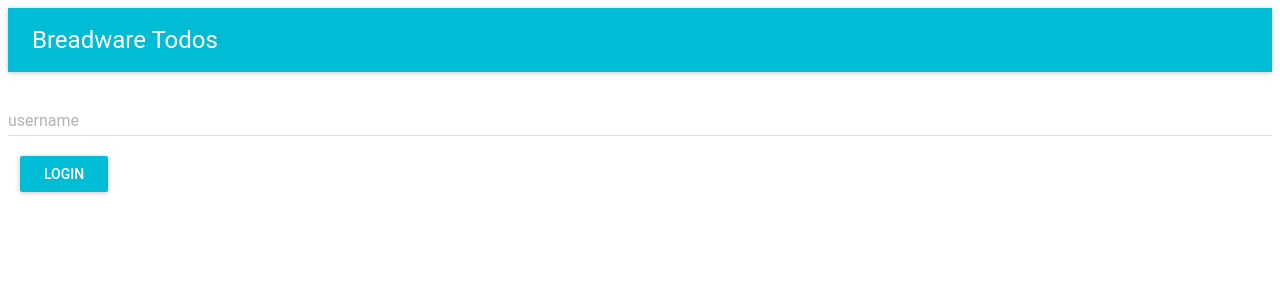
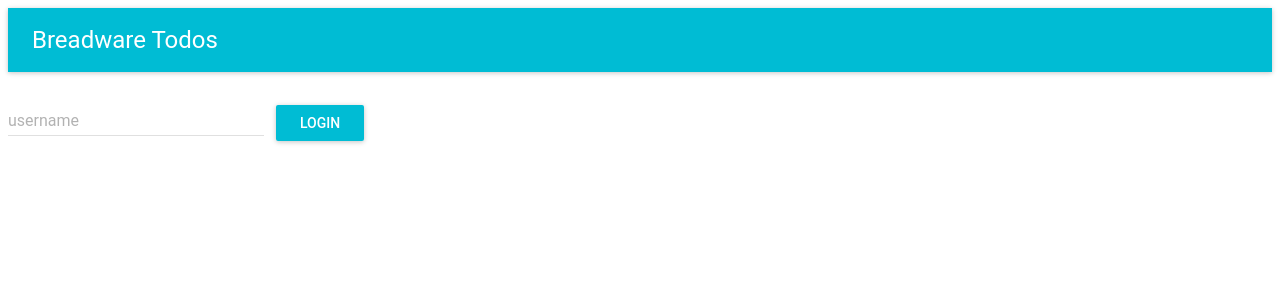
Before and after one commit to maxbraz/breadwareTodoList, a React app: page /login in a window 1280 px wide. Shown: the top 300 px of the page. Built offline with nearby package versions, Linux system fonts and the light colour scheme; the HTML template or start-up script is replaced by a standard one; what react-tap-event-plugin would draw is missing.

Commit message:
better styling

```diff
--- a/client/src/components/Login.jsx
+++ b/client/src/components/Login.jsx
@@ -65,9 +65,8 @@ class LandingPage extends React.Component {
       return (
           <div>
             <Bar />
-            <div>
+            <div className="center">
               <TextField
-                fullWidth
                 floatingLabelText="username"
                 required
                 id="username"
@@ -78,8 +77,8 @@ class LandingPage extends React.Component {
                 onChange={this.handleChange}
                 onKeyUp={this.handleKeyPress}
               />
+            <RaisedButton label="Login" primary={true} style={style.button} onClick={this.handleLogin} />
             </div>
-            <RaisedButton label="Login" primary={true} style={style.button} onClick={this.handleLogin} />
           </div>
       )
     } else {
```
